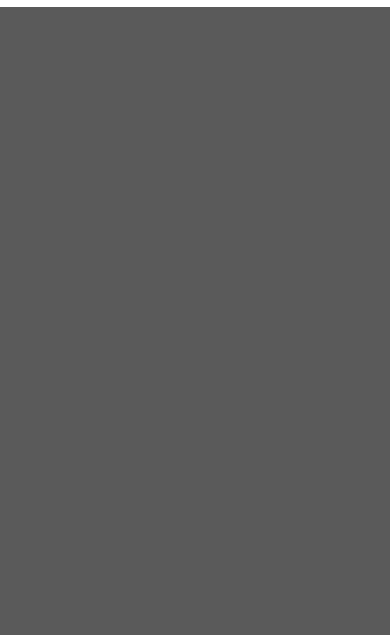
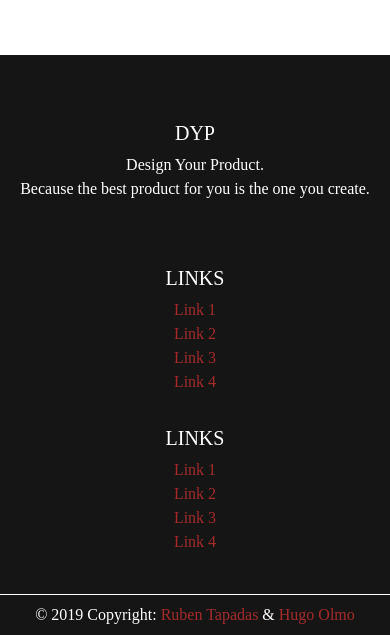
Before and after one commit to RubenTapadas/DYP, a PHP site: page /home.html in a window 390 px wide. Shown: the part 894-1529 px from the top of the page. Before the commit the page ends 901 px from the top, so only its background shows below. Run offline with PHP 8.4, Linux system fonts and the light colour scheme.

Commit message:
added footer

```diff
--- a/home.html
+++ b/home.html
@@ -4,6 +4,7 @@
 <head>
   <meta charset="utf-8">
   <title>Home</title>
+  <link rel="shortcut icon" href="img/logo.ico" type="image/x-icon" />
   <link rel="stylesheet" href="https://stackpath.bootstrapcdn.com/bootstrap/4.1.3/css/bootstrap.min.css" integrity="sha384-MCw98/SFnGE8fJT3GXwEOngsV7Zt27NXFoaoApmYm81iuXoPkFOJwJ8ERdknLPMO" crossorigin="anonymous">
   <link rel="stylesheet" href="main.css">
 </head>
@@ -12,8 +13,8 @@
 
   <div class="out-note">
     <div class="note">
-      <h2>Exemplo de nota</h2>
-      <p>Descricao de nota, algo para ver como isto vai dar</p>
+      <h2>Note example</h2>
+      <p>Note description, more words to see if its responsive.</p>
     </div>
   </div>
 
@@ -107,6 +108,57 @@
     </div>
   </div>
 
+  <footer class="page-footer font-small mt-5">
+    <div class="container text-center text-md-left">
+      <div class="row pb-2">
+        <div class="col-md-6 mt-md-0 mt-3">
+          <h5 class="text-uppercase">DYP</h5>
+          <span>Design Your Product.</span>
+          <p>Because the best product for you is the one you create.</p>
+        </div>
+        <hr class="clearfix w-100 d-md-none pb-3">
+        <div class="col-md-3 mb-md-0 mb-3">
+          <h5 class="text-uppercase">Links</h5>
+          <ul class="list-unstyled">
+            <li>
+              <a href="#!">Link 1</a>
+            </li>
+            <li>
+              <a href="#!">Link 2</a>
+            </li>
+            <li>
+              <a href="#!">Link 3</a>
+            </li>
+            <li>
+              <a href="#!">Link 4</a>
+            </li>
+          </ul>
+        </div>
+        <div class="col-md-3 mb-md-0 mb-3">
+          <h5 class="text-uppercase">Links</h5>
+          <ul class="list-unstyled">
+            <li>
+              <a href="#!">Link 1</a>
+            </li>
+            <li>
+              <a href="#!">Link 2</a>
+            </li>
+            <li>
+              <a href="#!">Link 3</a>
+            </li>
+            <li>
+              <a href="#!">Link 4</a>
+            </li>
+          </ul>
+        </div>
+      </div>
+    </div>
+    <div class="footer-copyright text-center py-2">© 2019 Copyright:
+      <a href="https://www.linkedin.com/in/rubentapadas/" target="_blank"> Ruben Tapadas</a>
+      &
+      <a href="https://www.linkedin.com/in/rubentapadas/" target="_blank"> Hugo Olmo</a>
+    </div>
+  </footer>
 
 
   <script src="https://code.jquery.com/jquery-3.3.1.min.js" integrity="sha256-FgpCb/KJQlLNfOu91ta32o/NMZxltwRo8QtmkMRdAu8=" crossorigin="anonymous"></script>
--- a/main.css
+++ b/main.css
@@ -6,6 +6,7 @@
 * {
   padding: 0;
   margin: 0;
+  outline: 0;
   font-family: continuum !important;
 }
 
@@ -210,3 +211,17 @@ label {
   opacity: 1;
   margin-left: -12px;
 }
+
+/* Footer */
+.page-footer{
+  background-color:#151515;
+}
+
+.footer-copyright{
+  border-top: 1px solid #ffffff;
+}
+
+.page-footer a{
+  color: #a52b2b;
+  text-decoration: none;
+}
--- a/main.js
+++ b/main.js
@@ -31,8 +31,6 @@ $(window).on('load', function() {
   $("#option2").click(changeactive);
   $("#option3").click(changeactive);
 
-  $(".out-note-pass").fadeIn();
-
   //Google
   function onSignIn(googleUser) {
     var profile = googleUser.getBasicProfile();
```
Also changed, not shown: login.html (+17 -2 lines), user.html (+18 -4 lines).
